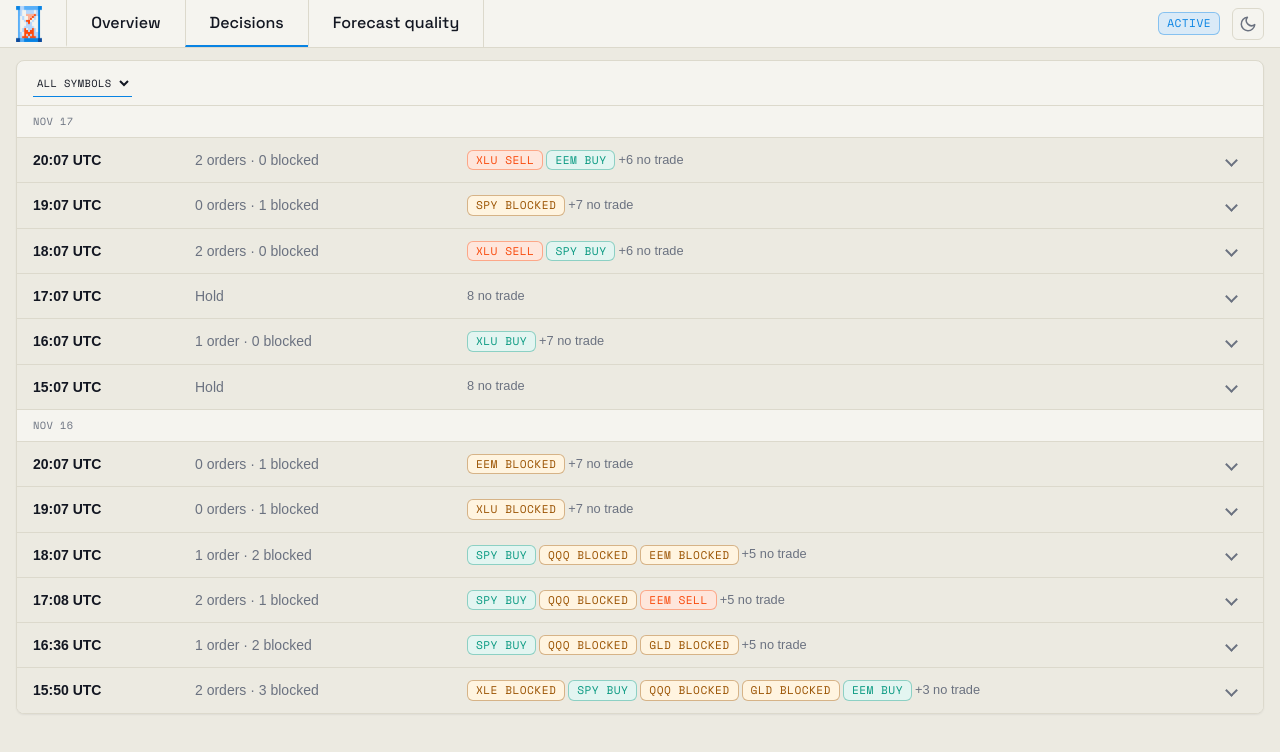
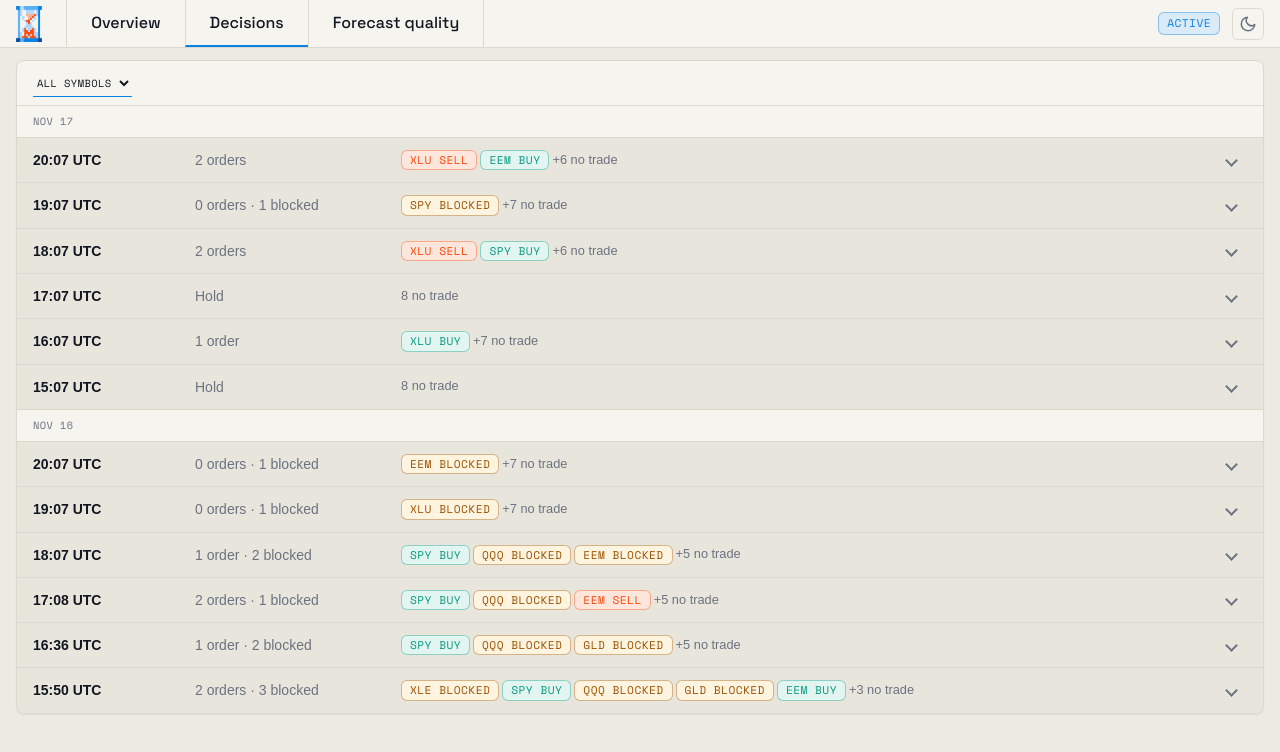
Before and after one commit to capucine-masson/paper-trading, a React (Vite) app in the folder web/: page / in a window 1280 px wide. Both pictures are taken after a click on the tab "Decisions". Shown: the top 752 px of the page. Built offline with nearby package versions, Linux system fonts and the light colour scheme.

Commit message:
ux ui decisions

```diff
--- a/web/src/components/Decisions.tsx
+++ b/web/src/components/Decisions.tsx
@@ -97,6 +97,11 @@ function plural(count: number, noun: string): string {
   return `${count} ${noun}${count === 1 ? "" : "s"}`;
 }
 
+function cycleCount(orders: number, blocked: number): string {
+  if (orders === 0 && blocked === 0) return "Hold";
+  return [plural(orders, "order"), ...(blocked > 0 ? [`${blocked} blocked`] : [])].join(" · ");
+}
+
 /** A blocked decision is only a proposal: it gets an orange pill instead of the green or red one. */
 const pillClass = (d: DecisionView): string => `pill pill-${d.verdict === "blocked" ? "blocked" : d.action}`;
 
@@ -124,9 +129,7 @@ function CycleGroup({ decisions, open, onToggle }: CycleGroupProps) {
     <details className="cycle-group" open={open} onToggle={(e) => onToggle(e.currentTarget.open)}>
       <summary className="cycle-summary">
         <time dateTime={decisions[0].t}>{formatTime(decisions[0].t)}</time>
-        <span className="muted">
-          {orders === 0 && blocked === 0 ? "Hold" : `${plural(orders, "order")} · ${blocked} blocked`}
-        </span>
+        <span className="muted cycle-count">{cycleCount(orders, blocked)}</span>
         <span className="cycle-pills">
           {events.map((d) => (
             <span key={d.symbol} className={pillClass(d)} title={`${d.symbol} ${d.action}${d.verdict === "blocked" ? " blocked" : ""}`}>
--- a/web/src/styles.css
+++ b/web/src/styles.css
@@ -964,6 +964,7 @@ select:hover {
 /* Decisions */
 
 .decision-list {
+  --decision-columns: 150px 72px 110px minmax(0, 1fr) 20px;
   padding: 0;
   overflow: hidden;
 }
@@ -971,7 +972,7 @@ select:hover {
 .decision-columns,
 .decision-summary {
   display: grid;
-  grid-template-columns: 150px 72px 110px minmax(0, 1fr) 20px;
+  grid-template-columns: var(--decision-columns);
   align-items: center;
   gap: var(--space-3);
   padding: var(--space-2) var(--space-4);
@@ -1023,18 +1024,18 @@ select:hover {
 
 .cycle-summary {
   display: grid;
-  grid-template-columns: 150px 260px minmax(0, 1fr) 20px;
+  grid-template-columns: var(--decision-columns);
   align-items: center;
   gap: var(--space-3);
   padding: var(--space-3) var(--space-4);
   cursor: pointer;
   list-style: none;
   font-weight: 600;
-  background: var(--bg);
+  background: color-mix(in srgb, var(--border) 25%, var(--bg));
 }
 
 .cycle-summary:hover {
-  background: color-mix(in srgb, var(--border) 45%, var(--bg));
+  background: color-mix(in srgb, var(--border) 50%, var(--bg));
 }
 
 .day-label {
@@ -1062,7 +1063,7 @@ select:hover {
 }
 
 .cycle-summary::after {
-  grid-column: 4;
+  grid-column: 5;
 }
 
 .cycle-group[open] > .cycle-summary .cycle-pills {
@@ -1073,13 +1074,13 @@ select:hover {
   transform: rotate(-135deg);
 }
 
-.cycle-summary .muted {
-  grid-column: 2;
+.cycle-count {
+  grid-column: 2 / 4;
   font-weight: 400;
 }
 
 .cycle-pills {
-  grid-column: 3;
+  grid-column: 4;
   display: flex;
   flex-wrap: wrap;
   gap: 4px 3px;
@@ -1098,6 +1099,7 @@ select:hover {
 
 .decision-row {
   border-top: 1px solid var(--border);
+  box-shadow: inset 3px 0 0 var(--accent);
 }
 
 .decision-summary {
@@ -1649,7 +1651,8 @@ select:hover {
     grid-template-columns: minmax(0, 1fr) 20px;
   }
 
-  .cycle-summary > * {
+  .cycle-summary > *,
+  .cycle-summary .cycle-count {
     grid-column: 1;
   }
 
```
